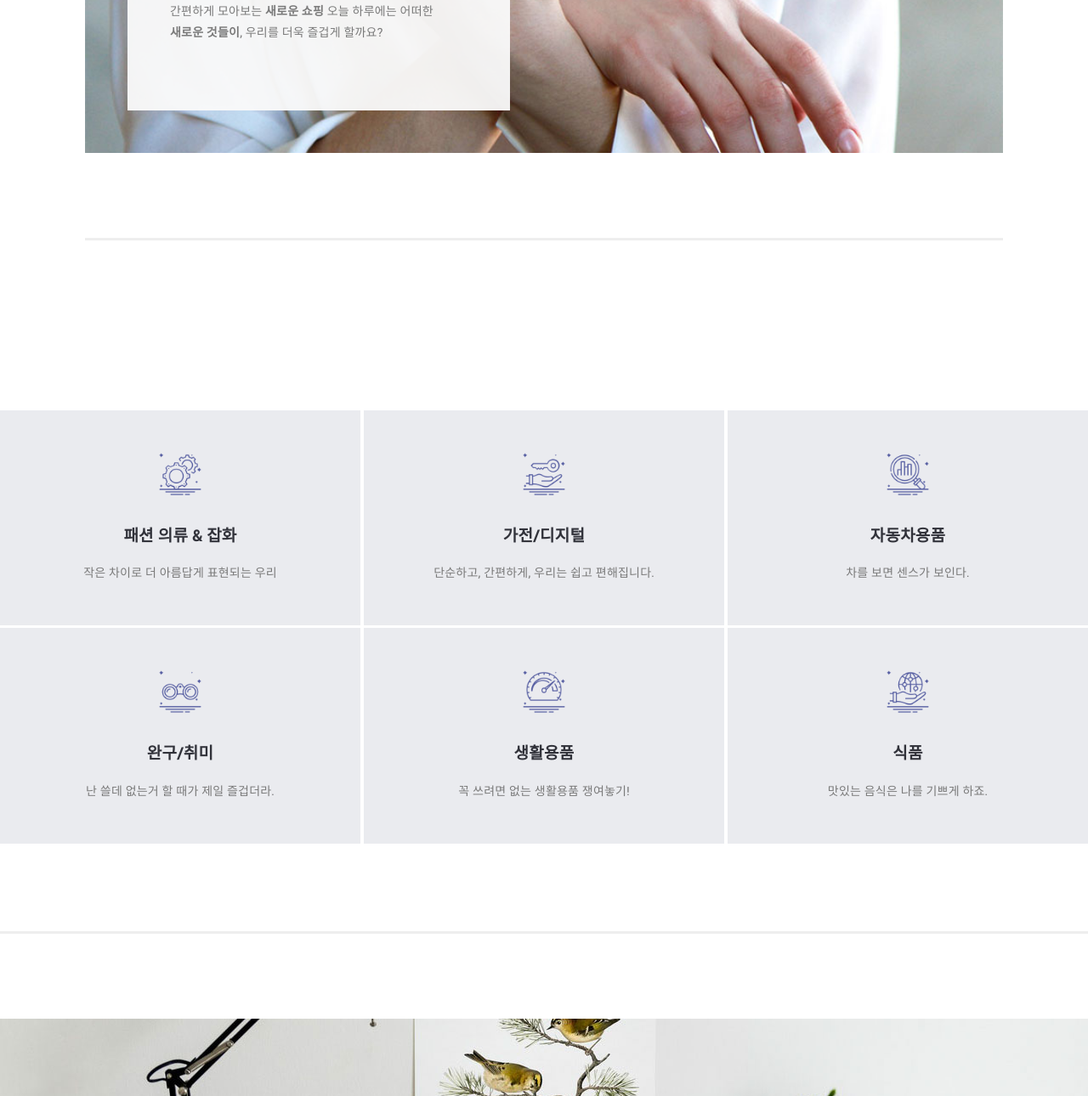
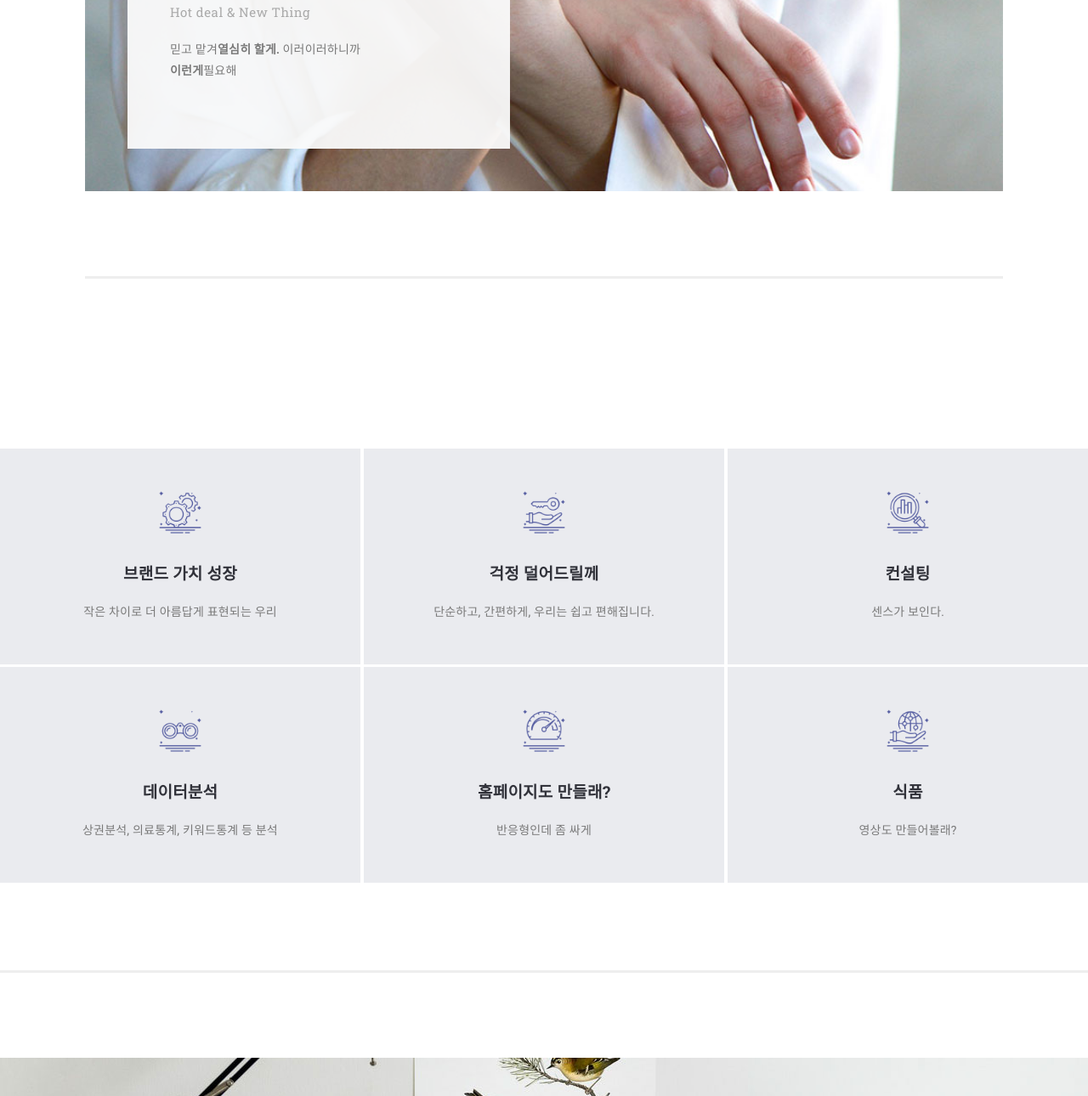
Before and after one commit to afroboo/BOO, a plain HTML site: page index.html in a window 1280 px wide. Shown: the part 454-1744 px from the top of the page at 85% size. Drawn offline with Linux system fonts and the light colour scheme.

Commit message:
Update index.html
KJB로의 변신

```diff
--- a/index.html
+++ b/index.html
@@ -38,7 +38,7 @@ https://templatemo.com/tm-529-ramayana
             <!-- Header -->
             <header id="header">
               <div class="logo">
-                <a href="index.html">실용구매 모아보기</a>
+                <a href="index.html">KJB</a>
               </div>
             </header>
 
@@ -51,9 +51,9 @@ https://templatemo.com/tm-529-ramayana
                       <div class="row">
                         <div class="col-md-12">
                           <div class="banner-caption">
-                            <h4>새로운 경험,<br> <em>똑똑한</em> 소비</h4>
+                            <h4>고품격프리미엄울트라짱짱<br> <em>브랜드</em>이미지</h4>
                             <span>Hot deal &amp; New Thing</span>
-                            <p>간편하게 모아보는 <strong>새로운 쇼핑</strong> 오늘 하루에는 어떠한 <br><strong>새로운 것들이</strong>, 우리를 더욱 즐겁게 할까요?</p>
+                            <p>믿고 맡겨<strong>열심히 할게.</strong> 이러이러하니까 <br><strong>이런게</strong>필요해</p>
                             <!-- <div class="primary-button">
                               <a href="#">Read More</a> -->
                             </div>
@@ -73,44 +73,44 @@ https://templatemo.com/tm-529-ramayana
                   <div class="col-md-4">
                     <div class="service-item first-item">
                       <div class="icon"></div>
-                      <h4>패션 의류 & 잡화</h4>
+                      <h4>브랜드 가치 성장</h4>
                       <p>작은 차이로 더 아름답게 표현되는 우리</p>
                     </div>
                   </div>
                   <div class="col-md-4">
                     <div class="service-item second-item">
                       <div class="icon"></div>
-                      <h4>가전/디지털</h4>
+                      <h4>걱정 덜어드릴께</h4>
                       <p>단순하고, 간편하게, 우리는 쉽고 편해집니다.</p>
                     </div>
                   </div>
                   <div class="col-md-4">
                     <div class="service-item third-item">
                       <div class="icon"></div>
-                      <h4>자동차용품</h4>
-                      <p>차를 보면 센스가 보인다.</p>
+                      <h4>컨설팅</h4>
+                      <p>센스가 보인다.</p>
                     </div>
                   </div>
                   <div class="col-md-4">
                     <div class="service-item fourth-item">
                       <div class="icon"></div>
-                      <h4>완구/취미</h4>
-                      <p>난 쓸데 없는거 할 때가 제일 즐겁더라.</p>
+                      <h4>데이터분석</h4>
+                      <p>상권분석, 의료통계, 키워드통계 등 분석</p>
                     </div>
                   </div>
 
                   <div class="col-md-4"><a href="https://coupa.ng/bLPWXj">
                     <div class="service-item fivth-item">
                       <div class="icon"></div>
-                      <h4>생활용품</h4>
-                      <p>꼭 쓰려면 없는 생활용품 쟁여놓기!</p>
+                      <h4>홈페이지도 만들래?</h4>
+                      <p>반응형인데 좀 싸게</p>
                     </div>
                   </div></a>
                   <div class="col-md-4">
                     <div class="service-item sixth-item">
                       <div class="icon"></div>
                       <h4>식품</h4>
-                      <p>맛있는 음식은 나를 기쁘게 하죠.</p>
+                      <p>영상도 만들어볼래?</p>
                     </div>
                   </div>
                 </div>
```
